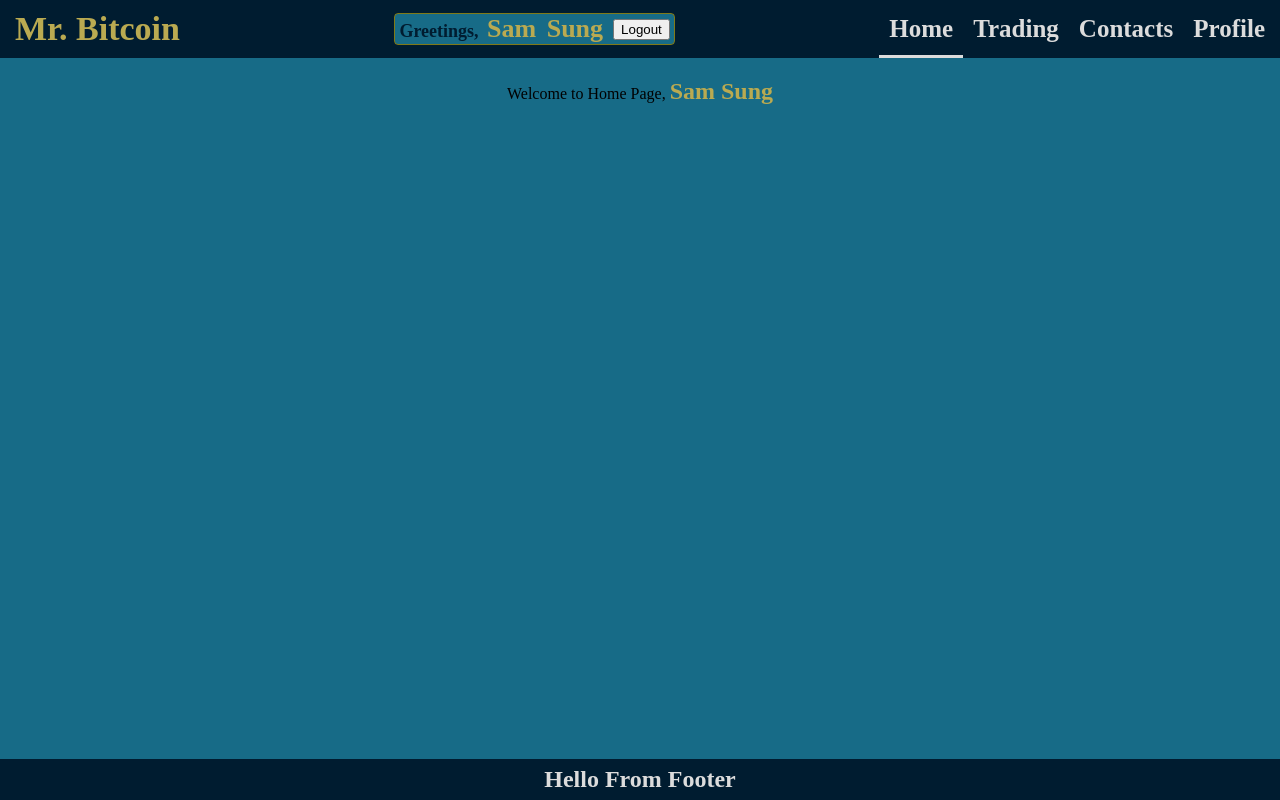
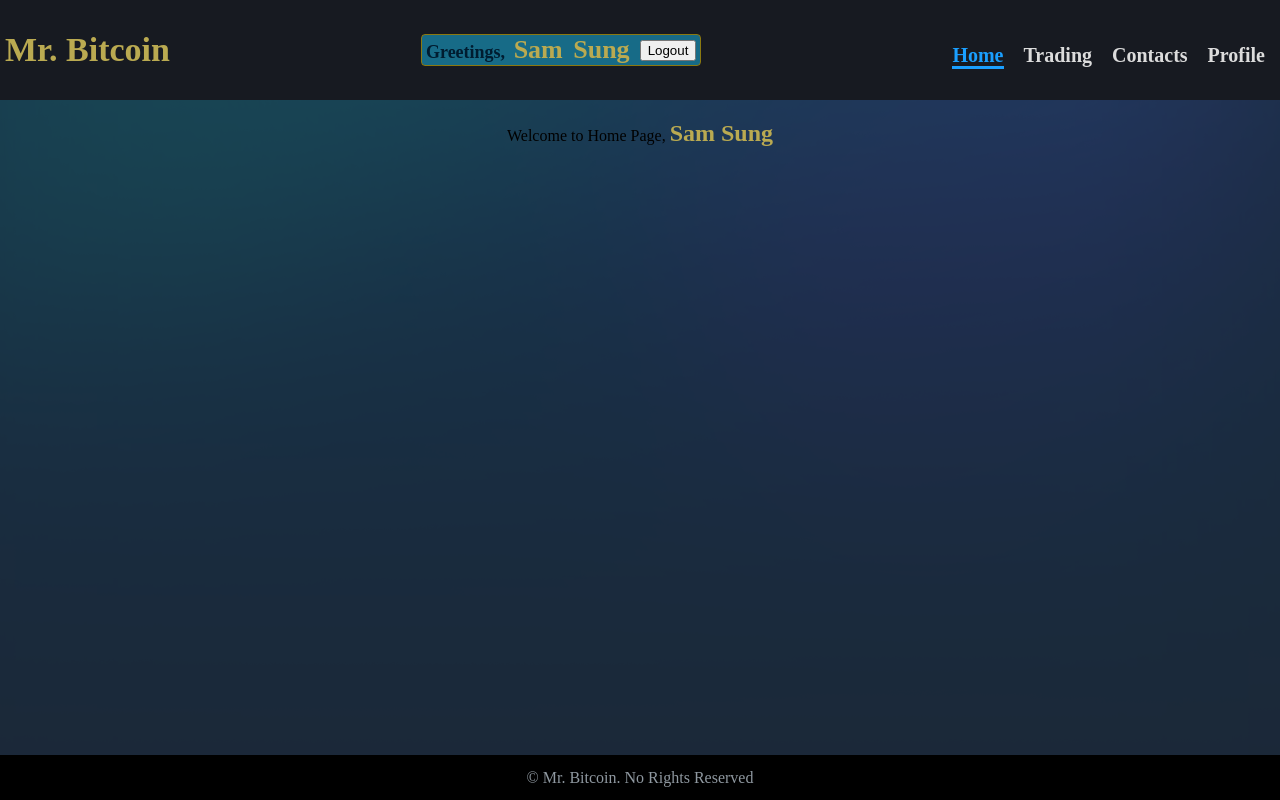
Before and after one commit to VadimEp622/proj-Vue-mr-bitcoin, a Vue app: page /#/login in a window 1280 px wide. Both pictures are taken after a click on the button "Login". Built offline with nearby package versions, Linux system fonts and the light colour scheme.

Commit message:
improved overall app styling

```diff
--- a/src/App.vue
+++ b/src/App.vue
@@ -131,6 +131,15 @@ II. figure out how to add default-user-icon to always be there, before the actua
   grid-template-rows: auto 1fr auto;
   height: 100vh;
 
+  &::before {
+    content: '';
+    height: 100%;
+    background: url('@/assets/imgs/bg-pic/colored_body_top.png') center top no-repeat #1b2838;
+    position: fixed;
+    inset: 0;
+    z-index: -1;
+  }
+
   &:not(.header-footer-hidden) main {
     height: fit-content;
   }
--- a/src/assets/styles/basics/_media-queries.scss
+++ b/src/assets/styles/basics/_media-queries.scss
@@ -17,7 +17,7 @@
     }
 
     .details-layout {
-        grid-template-columns: 60px 1fr 60px;
+        grid-template-columns: 73px 1fr 73px;
     }
 }
 
--- a/src/assets/styles/setup/_variables.scss
+++ b/src/assets/styles/setup/_variables.scss
@@ -6,14 +6,21 @@ $map-clr: (
         "black": black
     ),
     "main-gold": (
-        "gold-0": #baaa51
+        "gold-0": #baaa51,
+        "gold-1": #dbc865b8
     ),
     "main-blue": (
-        "blue-0": #001c30
+        "blue-0": #001c30,
+        "blue-1": #1b2838,
+        "blue-2": #171a21,
+        "blue-3": #64ccc5,
+        "blue-4": #176b87,
+        "blue-5": #42b6dde5
     ),
     "main-gray": (
         "gray-0": #dcdcdc,
-        "gray-1": #858f7e
+        "gray-1": #858f7e,
+        "gray-2": #8f98a0
     )
 );
 
@@ -46,6 +53,7 @@ $map-font-weight: (
 // ************** Spacing Map **************
 $map-spacing: (
     "0": 0,
+    "5": 5px,
     "10": 10px,
     "15": 15px
 );
@@ -67,21 +75,25 @@ $map-padding-inline-start: (
 );
 
 $map-padding-inline-end: (
-    "0": map-get($map-spacing, "0")
+    "0": map-get($map-spacing, "0"),
+    "10": map-get($map-spacing, "10")
 );
 
 // ************** Padding Block Map **************
 $map-padding-block: (
     "0": map-get($map-spacing, "0"),
+    "10": map-get($map-spacing, "10"),
     "15": map-get($map-spacing, "15")
 );
 
 $map-padding-block-start: (
-    "0": map-get($map-spacing, "0")
+    "0": map-get($map-spacing, "0"),
+    "15": map-get($map-spacing, "15")
 );
 
 $map-padding-block-end: (
-    "0": map-get($map-spacing, "0")
+    "0": map-get($map-spacing, "0"),
+    "5": map-get($map-spacing, "5")
 );
 
 // ************** Margin Map **************
--- a/src/cmps/AppFooter.vue
+++ b/src/cmps/AppFooter.vue
@@ -1,7 +1,7 @@
 <template>
-    <footer class="full bg-clr-blue-0" :class="layoutClass">
+    <footer class="full bg-clr-black clr-gray-2" :class="layoutClass">
         <section class="app-footer">
-            <h2>Hello From Footer</h2>
+            <h2 class="fw400">© Mr. Bitcoin. No Rights Reserved</h2>
         </section>
     </footer>
 </template>
@@ -22,11 +22,10 @@ export default {
 
 <style lang="scss" scoped>
 footer {
-    color: rgb(220, 220, 220);
-
     & h2 {
-        margin-block: 0.3em;
+        // margin-block: 0.3em;
         text-align: center;
+        font-size: rem(16px);
     }
 }
 </style>
--- a/src/cmps/AppHeader.vue
+++ b/src/cmps/AppHeader.vue
@@ -1,5 +1,5 @@
 <template>
-    <header class="full bg-clr-blue-0" :class="layoutClass">
+    <header class="full bg-clr-blue-2" :class="layoutClass">
         <HeaderDesktop :loggedinUser="loggedinUser" @logout="logout" />
         <HeaderMobile :loggedinUser="loggedinUser" @setMainMenu="setMainMenu" />
     </header>
--- a/src/cmps/ContactList.vue
+++ b/src/cmps/ContactList.vue
@@ -1,7 +1,7 @@
 <template>
     <section class="contact-list">
         <TransitionGroup name="list" tag="ul">
-            <li class="contact-preview-container" v-for="contact in contacts" :key="contact._id">
+            <li class="contact-preview-container bg-clr-gold-1" v-for="contact in contacts" :key="contact._id">
                 <ContactPreview :contact="contact" />
                 <section class="buttons">
                     <button @click="onDetails(contact._id)"><span>Details</span></button>
@@ -48,7 +48,7 @@ export default {
             justify-content: space-between;
             gap: 10px;
             padding: 10px;
-            background-color: #64CCC5;
+            // background-color: #64CCC5;
             border-radius: 8px;
             transition: box-shadow 0.2s ease-in-out;
 
@@ -107,7 +107,8 @@ export default {
             }
 
             &:hover {
-                box-shadow: 0px 0px 17px 4px rgba(0, 0, 0, 0.5);
+                // box-shadow: 0px 0px 17px 4px rgba(0, 0, 0, 0.5);
+                box-shadow: 0px 0px 6px 2px rgba(255, 255, 255, 0.5);
 
                 & .avatar {
                     transform: scale(1.15);
--- a/src/cmps/app-header/HeaderDesktop.vue
+++ b/src/cmps/app-header/HeaderDesktop.vue
@@ -1,35 +1,35 @@
 <template>
     <section class="app-header-desktop flex space-between align-center white-space-nowrap">
         <section class="logo fs34 fw800 clr-gold-0 flex height-100-percent">
-            <RouterLink to="/" class="flex align-center pd-10"><span>Mr. Bitcoin</span></RouterLink>
+            <RouterLink to="/" class="flex align-center pd-bl-10 pd-in-ed-10"><span>Mr. Bitcoin</span></RouterLink>
         </section>
         <section v-if="loggedinUser" class="greeting flex align-center gap-10">
             <p>Greetings, <span class="clr-gold-0 fw600">{{ loggedinUser.name }}</span></p>
             <button @click="onLogout">Logout</button>
         </section>
-        <nav class="fs25 fw600 clr-gray-0 height-100-percent">
+        <nav class="fw600 clr-gray-0 height-100-percent">
             <ul class="flex height-100-percent">
-                <li class="flex">
-                    <RouterLink to="/" class="flex align-center pos-rel pd-in-10 pd-bl-15">
+                <li class="flex align-center">
+                    <RouterLink to="/" class="flex align-center pos-rel pd-in-10 pd-bl-st-15 pd-bl-ed-5">
                         <span>Home</span>
                     </RouterLink>
                 </li>
-                <li class="flex">
-                    <RouterLink to="/trading" class="flex align-center pos-rel pd-in-10 pd-bl-15">
+                <li class="flex align-center">
+                    <RouterLink to="/trading" class="flex align-center pos-rel pd-in-10 pd-bl-st-15 pd-bl-ed-5">
                         <span>Trading</span>
                     </RouterLink>
                 </li>
-                <li class="flex">
-                    <RouterLink to="/contact" class="flex align-center pos-rel pd-in-10 pd-bl-15">
+                <li class="flex align-center">
+                    <RouterLink to="/contact" class="flex align-center pos-rel pd-in-10 pd-bl-st-15 pd-bl-ed-5">
                         <span>Contacts</span>
                     </RouterLink>
                 </li>
-                <li class="flex">
-                    <RouterLink to="/profile" class="flex align-center pos-rel pd-in-10 pd-bl-15">
+                <li class="flex align-center">
+                    <RouterLink to="/profile" class="flex align-center pos-rel pd-in-10 pd-bl-st-15 pd-bl-ed-5">
                         <span>Profile</span>
                     </RouterLink>
                 </li>
-                <!-- <li class="flex"><RouterLink to="/about" class="flex align-center pos-rel pd-in-10 pd-bl-15"><span>About</span></RouterLink></li> -->
+                <!-- <li class="flex"><RouterLink to="/about" class="flex align-center pos-rel pd-in-10 pd-bl-st-15 pd-bl-ed-5"><span>About</span></RouterLink></li> -->
             </ul>
         </nav>
     </section>
@@ -51,6 +51,8 @@ export default {
 
 <style lang="scss" scoped>
 .app-header-desktop {
+    height: 100px;
+
     & .greeting {
         font-size: 18px;
         word-spacing: 4px;
@@ -74,20 +76,27 @@ export default {
     }
 
     & nav a {
-        &:is(.router-link-active, .router-link-exact-active) {
+        font-size: rem(20px);
+        & span {
+            position: relative;
+        }
+
+        &:is(.router-link-active, .router-link-exact-active) span {
+            color: #1a9fff;
+
             &::after {
                 position: absolute;
                 content: "";
                 height: 3px;
                 width: 100%;
-                background-color: #dcdcdc;
-                bottom: 0;
+                background-color: #1a9fff;
+                bottom: -2px;
                 left: 0;
             }
         }
 
         &:hover {
-            background-color: #858f7e;
+            color: lighten(#dcdcdc, 10%);
         }
     }
 }
--- a/src/cmps/app-reusable/Loader.vue
+++ b/src/cmps/app-reusable/Loader.vue
@@ -31,7 +31,7 @@ export default defineComponent({
     props: {
         color: {
             type: String,
-            default: '#000'
+            default: '#8f98a0'
         },
         height: {
             type: Number,
--- a/src/cmps/app-reusable/forms/FormContact.vue
+++ b/src/cmps/app-reusable/forms/FormContact.vue
@@ -10,7 +10,7 @@
             </section>
             <section class="details">
                 <section class="name-container flex gap-10">
-                    <label for="name">Name: </label>
+                    <label for="name" class="clr-gray-2">Name: </label>
                     <section class="full flex">
                         <Field class="width-100-percent" name="name" type="text" placeholder="Enter name"
                             autocomplete="off" />
@@ -20,7 +20,7 @@
                     </section>
                 </section>
                 <section class="email-container flex gap-10">
-                    <label for="email">Email: </label>
+                    <label for="email" class="clr-gray-2">Email: </label>
                     <section class="full flex">
                         <Field class="width-100-percent" name="email" type="text" placeholder="Enter email"
                             autocomplete="off" />
@@ -30,7 +30,7 @@
                     </section>
                 </section>
                 <section class="phone-container flex gap-10">
-                    <label for="phone">Phone: </label>
+                    <label for="phone" class="clr-gray-2">Phone: </label>
                     <section class="full flex">
                         <Field class="width-100-percent" name="phone" type="text" placeholder="Enter phone"
                             autocomplete="off" />
--- a/src/views/ContactDetails.vue
+++ b/src/views/ContactDetails.vue
@@ -10,7 +10,7 @@
                     <img :src="contactPicture" alt="contact">
                 </section>
             </section>
-            <section class="details text-align-center">
+            <section class="details clr-gray-2 text-align-center">
                 <section class="name clr-gold-0">
                     <p>{{ contactName }}</p>
                 </section>
```
Also changed, not shown: src/assets/imgs/bg-pic/colored_body_top_2.jpg (added).
